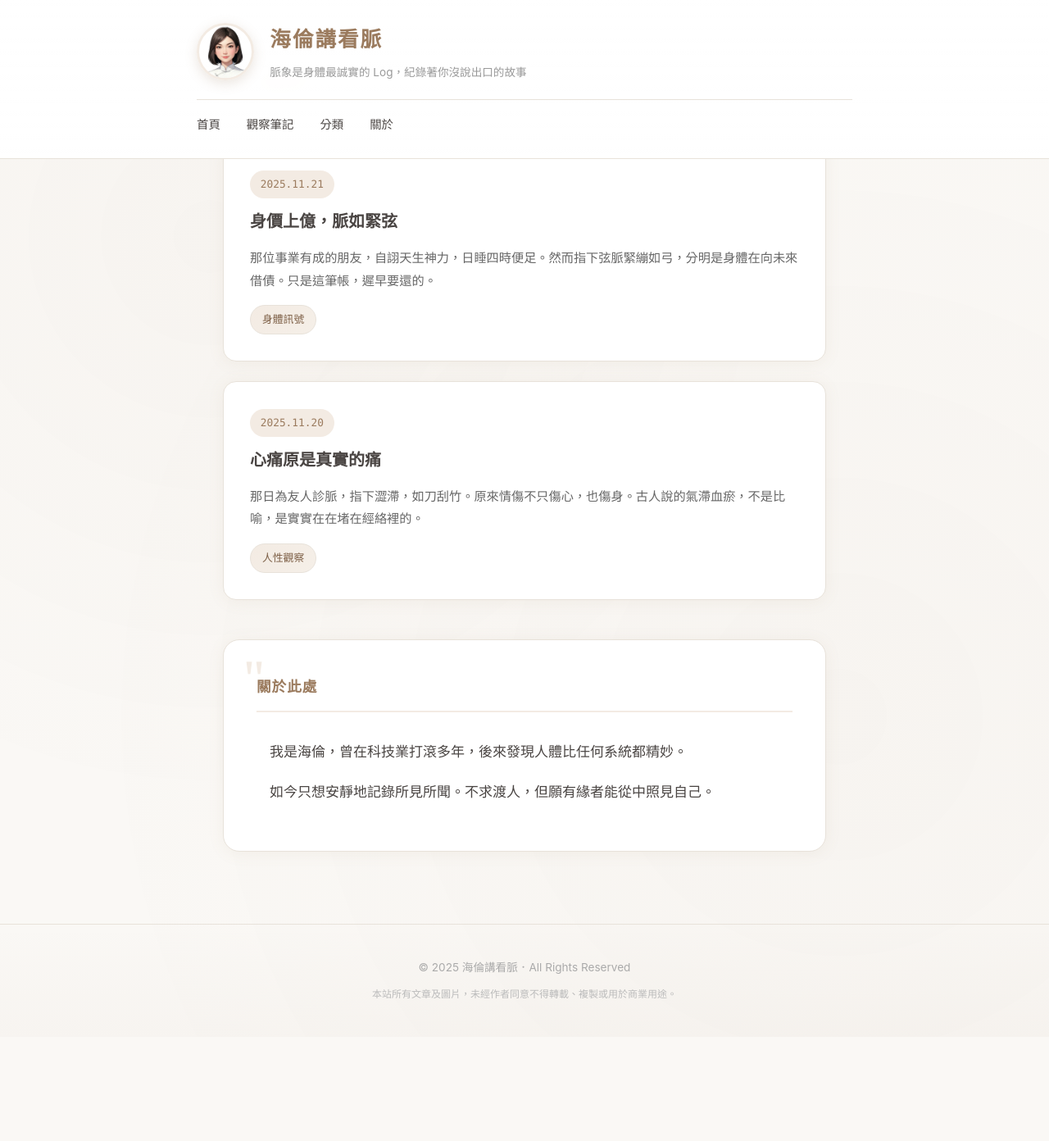
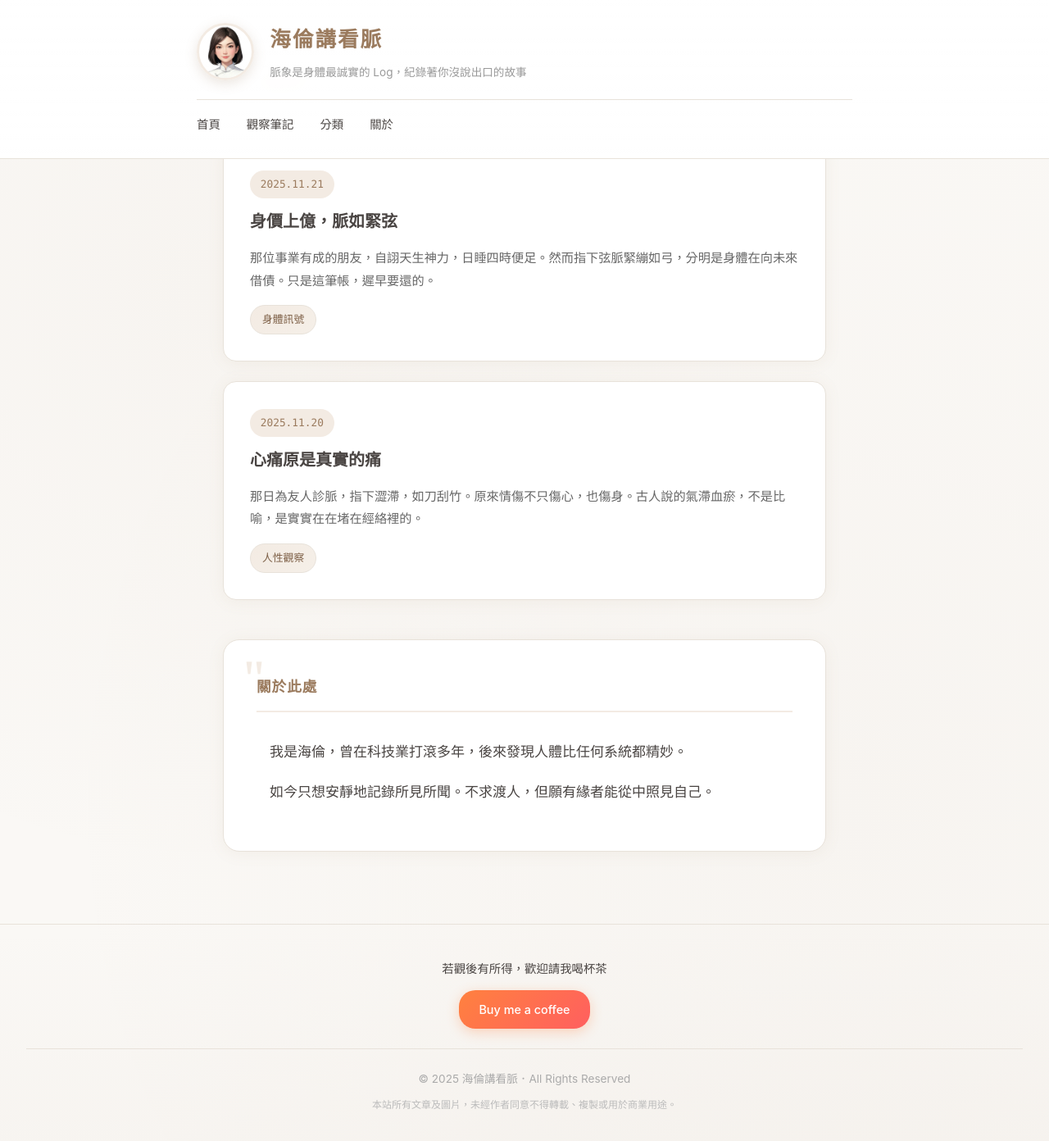
Before and after one commit to hathor-hua/helen, a Jekyll site: the page built from index.html, in a window 1280 px wide and 1400 px high, scrolled down 688 px. Shown: the top 1392 px of the window at 82% size. Built offline with Jekyll 4.4.1, drawn with Linux system fonts in a browser that asks for light colours; before the commit the page ends 1953 px from its top, so only the background shows below that.

Commit message:
Add Buy Me a Coffee button to footer

```diff
--- a/_layouts/default.html
+++ b/_layouts/default.html
@@ -68,6 +68,10 @@
     </main>
 
     <footer>
+        <div class="support-me">
+            <p>若觀後有所得，歡迎請我喝杯茶</p>
+            <a href="https://buymeacoffee.com/helenhua" target="_blank" class="bmc-btn">Buy me a coffee</a>
+        </div>
         <p>&copy; {{ site.time | date: '%Y' }} {{ site.title }}．All Rights Reserved</p>
         <p class="copyright-notice">本站所有文章及圖片，未經作者同意不得轉載、複製或用於商業用途。</p>
     </footer>
--- a/css/style.css
+++ b/css/style.css
@@ -292,6 +292,36 @@ footer .copyright-notice {
     font-size: 0.75rem;
     color: #bbb;
     margin-top: 0.5rem;
+}
+
+footer .support-me {
+    margin-bottom: 1.5rem;
+    padding-bottom: 1.5rem;
+    border-bottom: 1px solid var(--border-color);
+}
+
+footer .support-me p {
+    font-size: 0.9rem;
+    color: var(--text-color);
+    margin-bottom: 0.8rem;
+}
+
+footer .bmc-btn {
+    display: inline-block;
+    background: linear-gradient(135deg, #FF813F 0%, #FF5F5F 100%);
+    color: white;
+    padding: 0.6rem 1.5rem;
+    border-radius: 20px;
+    text-decoration: none;
+    font-size: 0.9rem;
+    font-weight: 500;
+    transition: all 0.3s ease;
+    box-shadow: 0 4px 15px rgba(255, 129, 63, 0.3);
+}
+
+footer .bmc-btn:hover {
+    transform: translateY(-2px);
+    box-shadow: 0 6px 20px rgba(255, 129, 63, 0.4);
 }
 
 /* Article Page Styles */
```
